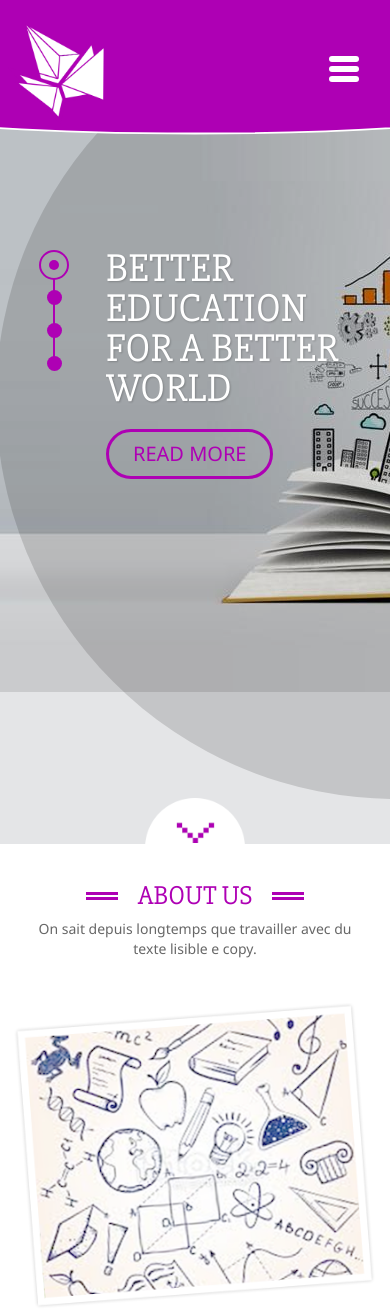
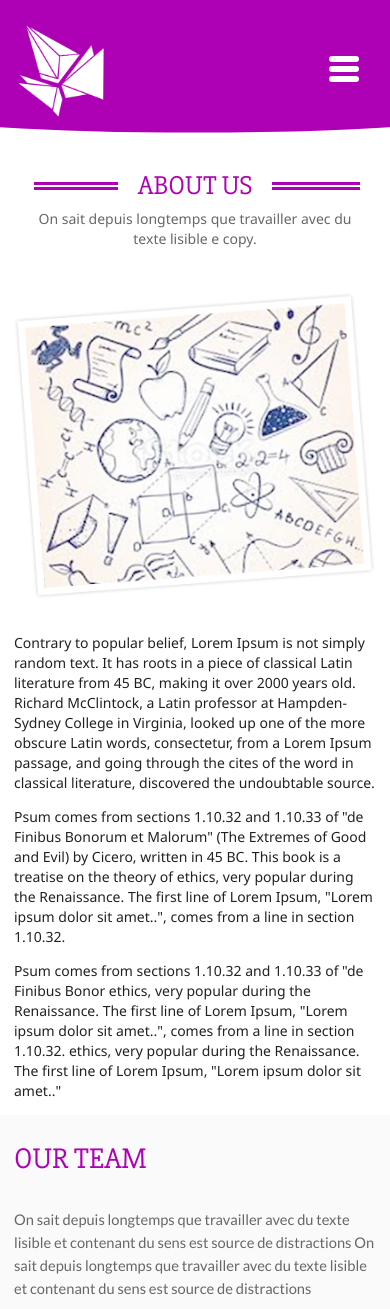
Before and after one commit to bnassre/papillon, a PHP site: page /index.php in a window 390 px wide. Shown: the top 1309 px of the page. Run offline with PHP 8.4, Linux system fonts and the light colour scheme.

Commit message:
slider and spaces ...

```diff
--- a/header.php
+++ b/header.php
@@ -41,7 +41,9 @@
 	<div class="curve "></div>
 	</header>
 
-    	<section id="slider" class="page_<?= route() ?>">
+
+       <?php if (route() == "") { ?>
+            <section id="slider" class="page_<?= route() ?>">
 
             <div class="slide slide-1">
                 <img src="images/slide-1.png" >
@@ -91,9 +93,11 @@
                     <div class="dot dots-4"></div>
                 </div>
 
-    		</div>
-    		<img class="getdown" src="./images/arrow-down.png" >
-    	</section>
+            </div>
+            <img class="getdown" src="./images/arrow-down.png" >
+        </section>
+       <?php } ?>
+
 
 </div>
 
--- a/stylesheets/css/aboutus/style.css
+++ b/stylesheets/css/aboutus/style.css
@@ -4,8 +4,7 @@
     width: 100%; }
 
 .team {
-  margin-top: 20px;
-  padding: 35px 0px;
+  padding: 15px 0px;
   background: #fafafa; }
   .team .members {
     margin-top: 20px; }
--- a/stylesheets/css/courses.css
+++ b/stylesheets/css/courses.css
@@ -1,6 +1,6 @@
 @import url(https://fonts.googleapis.com/css?family=Slabo+27px);
 .courses {
-  margin-bottom: 50px;
+  margin-bottom: 0px;
   position: relative; }
   .courses .item {
     margin-bottom: 25px;
--- a/stylesheets/css/main.css
+++ b/stylesheets/css/main.css
@@ -45,7 +45,7 @@ header {
     margin: 0px -150px;
     margin-top: -1px; }
 
-.grayback {
+.grayback.page_ {
   background: #e4e5e7;
   height: 100%; }
 
@@ -95,7 +95,7 @@ header {
             width: 800px; */
       height: 800px;
       width: 600px;
-      right: -200px;
+      right: -300px;
       top: -200px;
       background: rgba(0, 0, 0, 0.14);
       border-radius: 10%;
@@ -241,7 +241,7 @@ header {
 
 #quote {
   text-align: center;
-  margin-top: 50px; }
+  margin-top: 25px; }
   #quote p {
     color: #ae00b4;
     width: 80%;
@@ -327,7 +327,8 @@ header {
           display: block; }
     #footer .footer-content .contact-content {
       position: absolute;
-      bottom: 20px; }
+      bottom: 20px;
+      left: 60px; }
       #footer .footer-content .contact-content h3 {
         margin: 0; }
       #footer .footer-content .contact-content .left, #footer .footer-content .contact-content .right {
@@ -372,6 +373,8 @@ header {
     margin-top: 6px; }
 
 @media screen and (max-width: 767px) {
+  header .curve {
+    height: 35px; }
   .mobile-menu {
     display: block; }
   .ui.menu:not(.vertical) .right.item, .ui.menu:not(.vertical) .right.menu {
@@ -386,11 +389,14 @@ header {
     left: -160px;
     top: -74px; }
   #slider .slide .text {
-    width: 600px;
+    width: 0 !important;
     left: -4px; }
   #slider .slide .text span {
     min-width: 650px;
     max-width: 650px; }
+  #slider .slide .text button {
+    width: 150px;
+    padding: 10px; }
   #slider .ui.container .navigation {
     margin-top: 40px;
     margin-left: 35px; }
@@ -409,8 +415,8 @@ header {
   .page-title p {
     width: 90%; }
   .page-title h1:before {
-    margin-left: -30%;
-    width: 60%; }
+    margin-left: -44.5%;
+    width: 90%; }
   #footer .footer-content .contact-content {
     position: static; }
   #footer .footer-content .logo {
@@ -425,7 +431,8 @@ header {
     display: inline-block;
     margin-top: -65px;
     height: 100px;
-    top: -16px;
+    left: 100px;
+    top: -35px;
     position: relative;
     margin-left: 20px; }
   #footer .footer-content .share .socials img {
--- a/stylesheets/sass/aboutus/style.scss
+++ b/stylesheets/sass/aboutus/style.scss
@@ -11,9 +11,9 @@ $darkgray   : #676767;
 }
 
 .team {
-	margin-top: 20px;
+	// margin-top: 20px;
 
-    padding: 35px 0px;
+    padding: 15px 0px;
     background: #fafafa;
 
 	.members {
--- a/stylesheets/sass/courses.scss
+++ b/stylesheets/sass/courses.scss
@@ -6,7 +6,7 @@ $darkgray   : #676767;
 @import url(https://fonts.googleapis.com/css?family=Slabo+27px);
 
 .courses {
-    margin-bottom: 50px;
+    margin-bottom: 0px;
     position: relative;
 
     .item {
--- a/stylesheets/sass/main.scss
+++ b/stylesheets/sass/main.scss
@@ -75,7 +75,7 @@ header {
 	}
 }
 
-.grayback {
+.grayback.page_ {
     background: $gray;
     height: 100%;
 }
@@ -143,7 +143,7 @@ header {
             height: 800px;
             width: 600px;
 
-            right: -200px;
+            right: -300px;
             top: -200px;
             background: rgba(0,0,0,0.14);
             // border-radius: 50%;
@@ -355,7 +355,7 @@ header {
 #quote {
 
 	text-align: center;
-	margin-top: 50px;
+	margin-top: 25px;
 
 	p {
 		color: $purple;
@@ -481,6 +481,7 @@ header {
 		.contact-content {
 			position: absolute;
 			bottom: 20px;
+			left: 60px;
 			h3 {
 				margin: 0;
 			}
@@ -546,7 +547,11 @@ header {
 
 
 @media screen and (max-width: 767px){
-
+	header {
+		.curve {
+			height: 35px
+		}
+	}
 	.mobile-menu {
 		display: block;
 	}
@@ -566,13 +571,18 @@ header {
     }
 
     #slider .slide .text {
-        width: 600px;
+        width: 0 !important; //600px
         left: -4px;
     }
 
     #slider .slide .text span {
         min-width: 650px;
         max-width: 650px;
+    }
+
+    #slider .slide .text button {
+		width: 150px;
+		padding: 10px;
     }
 
     #slider .ui.container .navigation {
@@ -605,8 +615,8 @@ header {
 		}
 
 		h1:before {
-			margin-left: -30%;
-			width: 60%;
+			margin-left: -44.5%;
+    		width: 90%;
 		}
 	}
 
@@ -630,7 +640,8 @@ header {
 		display: inline-block;
 	    margin-top: -65px;
 	    height: 100px;
-	    top: -16px;
+	    left: 100px;
+    	top: -35px;
 	    position: relative;
 	    margin-left: 20px;
 	}
```
